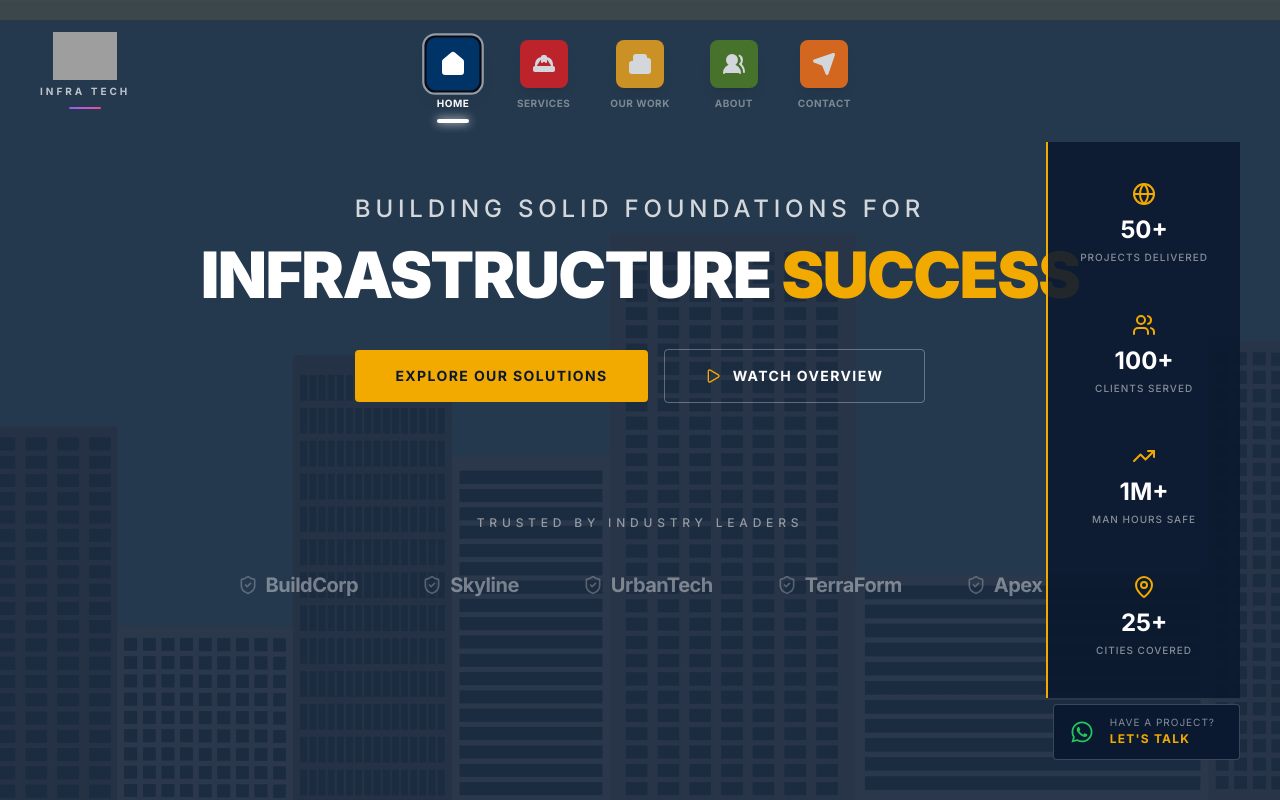
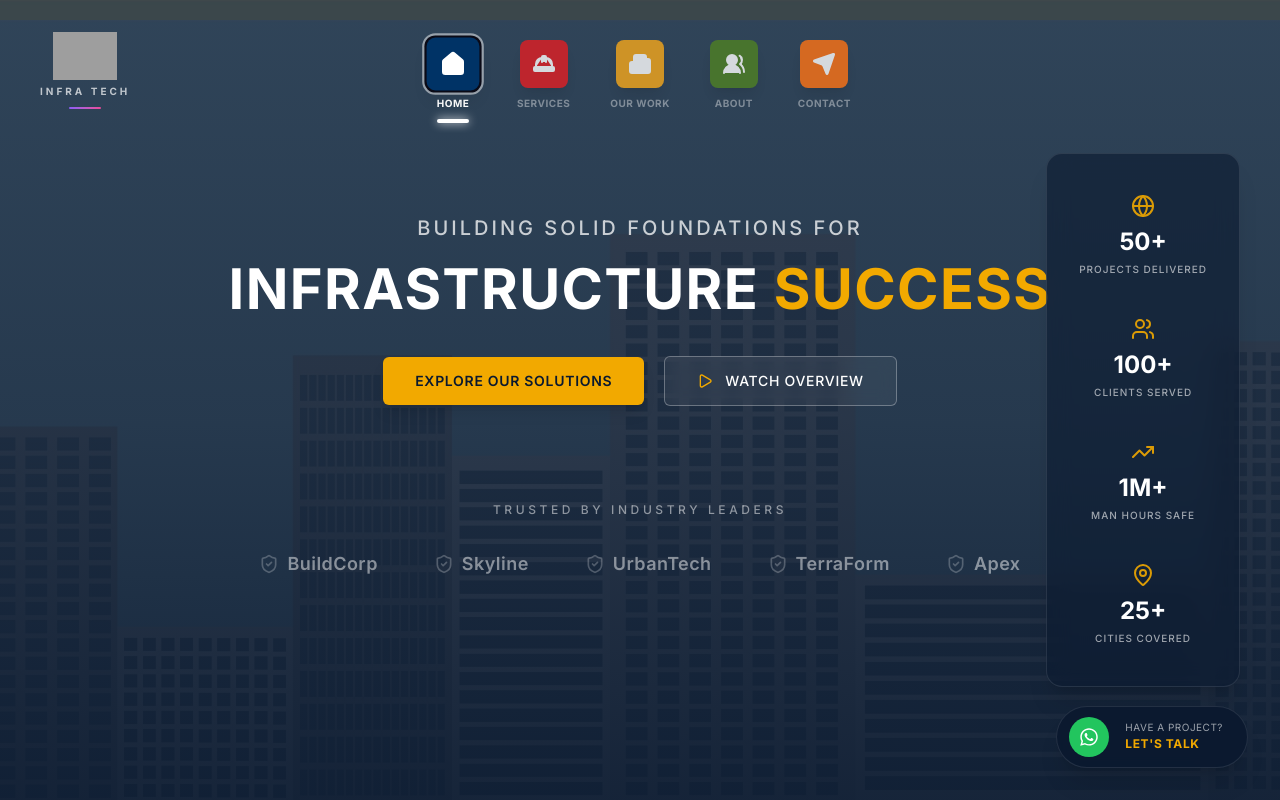
Before and after one commit to ashukumari95/sadev-infra, a React (Vite) app: page /#Home in a window 1280 px wide. Built offline with nearby package versions, Linux system fonts and the light colour scheme; grey boxes are pictures that could not be loaded.

Commit message:
Update HomeSection.jsx

```diff
--- a/src/sections/HomeSection.jsx
+++ b/src/sections/HomeSection.jsx
@@ -11,7 +11,7 @@ const pageVariants = {
 };
 
 const itemVariants = {
-  initial: { opacity: 0, y: 10 }, // Reduced the jump distance
+  initial: { opacity: 0, y: 15 },
   animate: { opacity: 1, y: 0, transition: { duration: 0.8, ease: [0.16, 1, 0.3, 1] } }
 };
 
@@ -40,16 +40,16 @@ export default function HomeSection({ setActiveTab }) {
       className="relative flex-1 flex flex-col items-center w-full min-h-screen overflow-hidden bg-cover bg-center bg-no-repeat"
       style={{ backgroundImage: `url(${backgroundImage})` }}
     >
-      {/* Solid Dark Overlay for clean readability */}
-      <div className="absolute inset-0 bg-[#0A192F]/85 z-0"></div>
+      {/* Refined Overlay: Subtle gradient for depth without 3D effect, allows background to peek through gently */}
+      <div className="absolute inset-0 bg-gradient-to-b from-[#0A192F]/80 via-[#0A192F]/85 to-[#0A192F]/95 z-0"></div>
 
       {/* Main Content Container */}
       <div className="relative flex-1 flex flex-col items-center justify-center text-center w-full max-w-5xl px-6 z-10 -mt-12">
 
-        {/* Title Section */}
+        {/* Title Section - Softened the boldness */}
         <motion.div variants={itemVariants} className="space-y-4">
-            <h1 className="text-4xl md:text-[64px] text-white leading-[1.05] mb-10 tracking-tight font-black">
-                <span className="opacity-80 font-medium block text-xl md:text-2xl tracking-[0.2em] uppercase mb-4">
+            <h1 className="text-4xl md:text-[56px] text-white leading-tight mb-8 tracking-wide font-bold">
+                <span className="opacity-75 font-medium block text-lg md:text-xl tracking-[0.15em] uppercase mb-3">
                     Building Solid Foundations for
                 </span>
                 <span>
@@ -58,18 +58,18 @@ export default function HomeSection({ setActiveTab }) {
             </h1>
         </motion.div>
 
-        {/* Call to Action Buttons - FLAT DESIGN */}
-        <motion.div variants={itemVariants} className="flex flex-col sm:flex-row gap-4 items-center">
+        {/* Call to Action Buttons - Elegant & Clean */}
+        <motion.div variants={itemVariants} className="flex flex-col sm:flex-row gap-5 items-center">
           <button
             onClick={() => setActiveTab('Services')}
-            className="px-10 py-4 rounded-sm bg-[#F2A900] hover:bg-[#D99700] text-[#0A192F] font-bold text-sm tracking-widest uppercase transition-colors"
+            className="px-8 py-3.5 rounded-md bg-[#F2A900] hover:bg-[#E59400] text-[#0A192F] font-semibold text-sm tracking-wider uppercase transition-colors shadow-lg"
           >
             Explore Our Solutions
           </button>
 
           <button
             onClick={() => setShowVideo(true)}
-            className="px-10 py-4 rounded-sm border border-white/30 bg-transparent text-white font-bold text-sm tracking-widest uppercase flex items-center gap-3 hover:bg-white/10 transition-colors"
+            className="px-8 py-3.5 rounded-md border border-white/30 hover:border-white/60 bg-white/5 backdrop-blur-sm text-white font-medium text-sm tracking-wider uppercase flex items-center gap-3 transition-colors"
           >
             <Play className="w-4 h-4 text-[#F2A900]" />
             Watch Overview
@@ -77,27 +77,27 @@ export default function HomeSection({ setActiveTab }) {
         </motion.div>
 
         {/* Industry Trust Section */}
-        <motion.div variants={itemVariants} className="mt-28 w-full">
-          <p className="text-white/50 text-xs uppercase tracking-[0.4em] font-medium mb-10">Trusted by Industry Leaders</p>
-          <div className="flex flex-wrap justify-center items-center gap-x-16 gap-y-8 opacity-50 grayscale hover:grayscale-0 hover:opacity-100 transition-all duration-500">
+        <motion.div variants={itemVariants} className="mt-24 w-full">
+          <p className="text-white/50 text-xs uppercase tracking-[0.3em] font-medium mb-8">Trusted by Industry Leaders</p>
+          <div className="flex flex-wrap justify-center items-center gap-x-14 gap-y-8 opacity-60 grayscale hover:grayscale-0 hover:opacity-100 transition-all duration-500">
             {['BuildCorp', 'Skyline', 'UrbanTech', 'TerraForm', 'Apex'].map((brand) => (
               <div key={brand} className="flex items-center gap-2 cursor-default">
-                <ShieldCheck className="w-5 h-5 text-white/50" />
-                <span className="text-xl font-bold tracking-tight text-white/80">{brand}</span>
+                <ShieldCheck className="w-5 h-5 text-white/40" />
+                <span className="text-lg font-semibold tracking-wide text-white/80">{brand}</span>
               </div>
             ))}
           </div>
         </motion.div>
       </div>
 
-      {/* Sidebar Metrics - Clean Flat Boxes */}
+      {/* Sidebar Metrics - Soft Glass Look (Not bulky) */}
       <div className="hidden xl:block absolute right-10 top-1/2 -translate-y-1/2 z-20">
-        <div className="bg-[#0A192F]/90 rounded-none py-10 px-8 flex flex-col gap-12 border-l-2 border-[#F2A900]">
+        <div className="bg-[#0A192F]/60 backdrop-blur-md rounded-2xl py-10 px-8 flex flex-col gap-10 border border-white/10 shadow-xl">
           {metrics.map((metric, idx) => (
             <div key={idx} className="flex flex-col items-center cursor-default">
-              <metric.icon className="w-6 h-6 text-[#F2A900] mb-3" />
+              <metric.icon className="w-6 h-6 text-[#F2A900] mb-3 opacity-90" />
               <span className="text-2xl font-bold text-white leading-none mb-2">{metric.value}</span>
-              <span className="text-[10px] text-white/50 font-medium tracking-widest text-center uppercase">
+              <span className="text-[10px] text-white/60 font-medium tracking-widest text-center uppercase">
                 {metric.label.split(' ').join('\n')}
               </span>
             </div>
@@ -105,16 +105,18 @@ export default function HomeSection({ setActiveTab }) {
         </div>
       </div>
 
-      {/* WhatsApp Floating Component - Flat Minimal */}
-      <div className="fixed bottom-10 right-10 z-50">
+      {/* WhatsApp Floating Component - Softened */}
+      <div className="fixed bottom-8 right-8 z-50">
         <button
           onClick={handleWhatsApp}
-          className="flex items-center gap-4 bg-[#0A192F] border border-white/20 text-white pl-4 pr-6 py-3 rounded-sm hover:bg-[#112240] transition-colors"
+          className="flex items-center gap-4 bg-[#0A192F]/90 backdrop-blur-sm border border-white/10 text-white pl-3 pr-6 py-2.5 rounded-full hover:bg-[#112240] transition-colors shadow-xl"
         >
-          <FaWhatsapp className="w-6 h-6 text-[#22c55e]" />
+          <div className="w-10 h-10 bg-[#22c55e] rounded-full flex items-center justify-center">
+            <FaWhatsapp className="w-5 h-5 text-white" />
+          </div>
           <div className="flex flex-col items-start">
-            <span className="text-[10px] text-white/50 uppercase tracking-widest leading-none mb-1">Have a project?</span>
-            <span className="text-xs uppercase tracking-widest font-bold text-[#F2A900]">Let's Talk</span>
+            <span className="text-[10px] text-white/60 uppercase tracking-wider leading-none mb-1">Have a project?</span>
+            <span className="text-xs uppercase tracking-wider font-bold text-[#F2A900]">Let's Talk</span>
           </div>
         </button>
       </div>
@@ -126,12 +128,12 @@ export default function HomeSection({ setActiveTab }) {
                 initial={{ opacity: 0 }}
                 animate={{ opacity: 1 }}
                 exit={{ opacity: 0 }}
-                className="fixed inset-0 z-[200] bg-[#0A192F]/95 flex items-center justify-center p-6"
+                className="fixed inset-0 z-[200] bg-[#0A192F]/95 backdrop-blur-sm flex items-center justify-center p-6"
             >
                 <button onClick={() => setShowVideo(false)} className="absolute top-10 right-10 text-white/50 hover:text-[#F2A900] transition-colors">
                     <X className="w-10 h-10" />
                 </button>
-               <div className="w-full max-w-4xl aspect-video bg-black rounded-sm border border-white/10 flex items-center justify-center overflow-hidden relative">
+               <div className="w-full max-w-4xl aspect-video bg-black rounded-xl border border-white/10 flex items-center justify-center overflow-hidden relative shadow-2xl">
                   <video
                       className="w-full h-full object-cover"
                       controls
```
